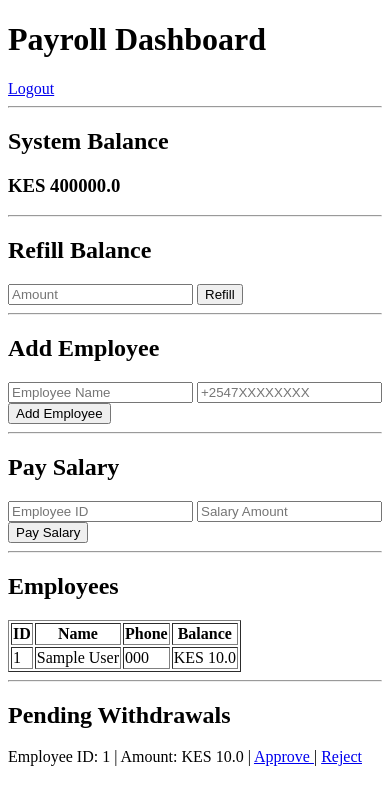
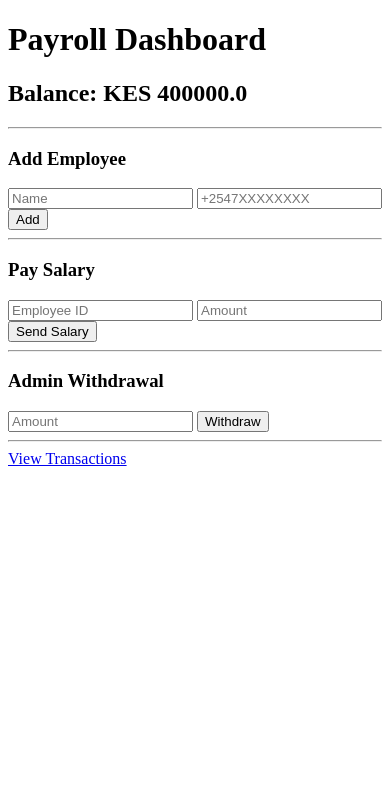
Before and after one commit to brianraymond074-ship-it/payloader, a Flask app: template templates/dashboard.html in a window 390 px wide. Shown: the top 805 px of the page. Run offline with Flask 3, Linux system fonts and the light colour scheme; the template is opened without the code that fills it: values that come from a table or form of the project are taken from there, others are empty; tables that the repository leaves empty hold one stand-in row (values such as "Sample post").

Commit message:
Added payroll dashboard, transaction history and mobile money integration

```diff
--- a/app.py
+++ b/app.py
@@ -1,5 +1,10 @@
-import os
-from flask import Flask, render_template, request, redirect, flash
+from flask import (
+    Flask,
+    render_template,
+    request,
+    redirect,
+    flash
+)
 
 from flask_login import (
     LoginManager,
@@ -19,117 +24,143 @@ from models import (
     db,
     Admin,
     Employee,
-    Transaction,
-    WithdrawalRequest
+    Transaction
 )
-
-from routes.ussd import ussd_bp
 
 from services.mobile_money import (
     send_money
 )
 
-# Initialize Flask and force absolute path for templates folder to prevent Windows errors
-base_dir = os.path.abspath(os.path.dirname(__file__))
-app = Flask(__name__, template_folder=os.path.join(base_dir, 'templates'))
+import os
+
+
+app = Flask(__name__)
 
 app.config.from_object(Config)
 
 db.init_app(app)
 
-app.register_blueprint(ussd_bp)
+login_manager = LoginManager()
 
-login_manager = LoginManager()
 login_manager.init_app(app)
+
 login_manager.login_view = "login"
 
 
 @login_manager.user_loader
 def load_user(user_id):
-    return Admin.query.get(int(user_id))
+
+    return Admin.query.get(
+        int(user_id)
+    )
 
 
 @app.route("/")
 def home():
+
     return redirect("/login")
 
 
-@app.route("/login", methods=["GET", "POST"])
+@app.route(
+    "/login",
+    methods=["GET", "POST"]
+)
 def login():
+
     if request.method == "POST":
-        username = request.form.get("username")
-        password = request.form.get("password")
 
-        admin = Admin.query.filter_by(username=username).first()
+        username = request.form.get(
+            "username"
+        )
 
-        if admin and check_password_hash(admin.password_hash, password):
+        password = request.form.get(
+            "password"
+        )
+
+        admin = Admin.query.filter_by(
+            username=username
+        ).first()
+
+        if admin and check_password_hash(
+            admin.password_hash,
+            password
+        ):
+
             login_user(admin)
-            return redirect("/dashboard")
 
-        flash("Invalid Login")
+            return redirect(
+                "/dashboard"
+            )
 
-    return render_template("login.html")
+        flash(
+            "Invalid Login"
+        )
+
+    return render_template(
+        "login.html"
+    )
 
 
 @app.route("/logout")
+@login_required
 def logout():
+
     logout_user()
-    return redirect("/login")
+
+    return redirect(
+        "/login"
+    )
 
 
 @app.route("/dashboard")
 @login_required
 def dashboard():
+
     admin = Admin.query.first()
+
     employees = Employee.query.all()
-
-    # Matches the exact filtering logic your loop expects
-    requests = WithdrawalRequest.query.filter_by(status="PENDING").all()
 
     return render_template(
         "dashboard.html",
         admin=admin,
-        employees=employees,
-        requests=requests
+        employees=employees
     )
 
 
-@app.route("/add-employee", methods=["POST"])
+@app.route(
+    "/add-employee",
+    methods=["POST"]
+)
 @login_required
 def add_employee():
-    name = request.form.get("name")
-    phone = request.form.get("phone")
 
-    # Creates employee with a base balance of 0
-    employee = Employee(name=name, phone=phone, balance=0.0)
+    name = request.form.get(
+        "name"
+    )
 
-    db.session.add(employee)
+    phone = request.form.get(
+        "phone"
+    )
+
+    employee = Employee(
+        name=name,
+        phone=phone
+    )
+
+    db.session.add(
+        employee
+    )
+
     db.session.commit()
 
-    flash("Employee Added")
-    return redirect("/dashboard")
-
-
-@app.route("/refill", methods=["POST"])
-@login_required
-def refill():
-    amount = float(request.form.get("amount"))
-
-    admin = Admin.query.first()
-    admin.balance += amount
-
-    tx = Transaction(
-        tx_type="REFILL",
-        amount=amount,
-        status="SUCCESS",
-        description="Admin Refill"
+    flash(
+        "Employee Added Successfully"
     )
 
-    db.session.add(tx)
-    db.session.commit()
+    return redirect(
+        "/dashboard"
+    )
 
-    flash("Balance Refilled")
-    return redirect("/dashboard")
 
 @app.route(
     "/pay-salary",
@@ -156,36 +187,43 @@ def pay_salary():
         employee_id
     )
 
-    if amount > admin.balance:
+    if not employee:
 
         flash(
-            "Insufficient System Balance"
+            "Employee Not Found"
         )
 
         return redirect(
             "/dashboard"
         )
 
-    # 1. Trigger the real Africa's Talking payment via your mobile money service
+    if amount > admin.balance:
+
+        flash(
+            "Insufficient Balance"
+        )
+
+        return redirect(
+            "/dashboard"
+        )
+
     success, response = send_money(
         employee.phone,
         amount
     )
 
-    # 2. Only update the database if the Africa's Talking API call succeeded
     if success:
 
         admin.balance -= amount
 
-        # Note: We do not add to employee.balance here because they
-        # received real cash on their mobile phone instead of virtual app credit.
-
         tx = Transaction(
-            employee_id=employee.id,
+            employee_name=employee.name,
+            phone=employee.phone,
             tx_type="SALARY",
             amount=amount,
             status="SUCCESS",
-            description="Salary Payout via Africa's Talking"
+            reference=str(response),
+            description="Salary Payment"
         )
 
         db.session.add(
@@ -195,92 +233,175 @@ def pay_salary():
         db.session.commit()
 
         flash(
-            "Salary Paid via Africa's Talking"
+            "Salary Sent Successfully"
         )
 
     else:
 
-        # If Africa's Talking fails (e.g. invalid phone number, insufficient API funds)
+        tx = Transaction(
+            employee_name=employee.name,
+            phone=employee.phone,
+            tx_type="SALARY",
+            amount=amount,
+            status="FAILED",
+            reference="FAILED",
+            description=str(response)
+        )
+
+        db.session.add(
+            tx
+        )
+
+        db.session.commit()
+
         flash(
-            f"Payment Failed: {str(response)}"
+            f"Payment Failed: {response}"
         )
 
     return redirect(
         "/dashboard"
     )
 
-@app.route("/approve/<int:req_id>")
+
+@app.route(
+    "/admin-withdraw",
+    methods=["POST"]
+)
 @login_required
-def approve(req_id):
-    withdrawal = WithdrawalRequest.query.get(req_id)
+def admin_withdraw():
 
-    if not withdrawal:
-        flash("Request Not Found")
-        return redirect("/dashboard")
+    amount = float(
+        request.form.get(
+            "amount"
+        )
+    )
 
-    employee = Employee.query.get(withdrawal.employee_id)
     admin = Admin.query.first()
 
-    if withdrawal.amount > employee.balance:
-        flash("Employee Balance Too Low")
-        return redirect("/dashboard")
+    if amount > admin.balance:
 
-    if withdrawal.amount > admin.balance:
-        flash("System Balance Too Low")
-        return redirect("/dashboard")
+        flash(
+            "Insufficient Balance"
+        )
 
-    # Send the real money using Africa's Talking
-    success, response = send_money(employee.phone, withdrawal.amount)
+        return redirect(
+            "/dashboard"
+        )
+
+    admin_phone = os.getenv(
+        "ADMIN_PHONE"
+    )
+
+    success, response = send_money(
+        admin_phone,
+        amount
+    )
 
     if success:
-        employee.balance -= withdrawal.amount
-        admin.balance -= withdrawal.amount
-        withdrawal.status = "APPROVED"
+
+        admin.balance -= amount
 
         tx = Transaction(
-            employee_id=employee.id,
-            tx_type="WITHDRAWAL",
-            amount=withdrawal.amount,
+            employee_name="ADMIN",
+            phone=admin_phone,
+            tx_type="ADMIN_WITHDRAWAL",
+            amount=amount,
             status="SUCCESS",
-            description="USSD Withdrawal"
+            reference=str(response),
+            description="Admin Withdrawal"
         )
 
-        db.session.add(tx)
+        db.session.add(
+            tx
+        )
+
         db.session.commit()
-        flash("Withdrawal Approved")
+
+        flash(
+            "Withdrawal Sent Successfully"
+        )
+
     else:
-        flash(str(response))
 
-    return redirect("/dashboard")
+        flash(
+            f"Withdrawal Failed: {response}"
+        )
+
+    return redirect(
+        "/dashboard"
+    )
 
 
-@app.route("/reject/<int:req_id>")
+@app.route("/history")
 @login_required
-def reject(req_id):
-    withdrawal = WithdrawalRequest.query.get(req_id)
+def history():
 
-    if withdrawal:
-        withdrawal.status = "REJECTED"
-        db.session.commit()
+    transactions = Transaction.query.order_by(
+        Transaction.id.desc()
+    ).all()
 
-    flash("Request Rejected")
-    return redirect("/dashboard")
+    return render_template(
+        "history.html",
+        transactions=transactions
+    )
 
 
-# Create database schemas and seed initial admin credentials on boot
+@app.route(
+    "/payment-callback",
+    methods=["POST"]
+)
+def payment_callback():
+
+    data = request.json
+
+    print(
+        "PAYMENT CALLBACK:",
+        data
+    )
+
+    return "OK", 200
+
+
+@app.route("/health")
+def health():
+
+    return {
+        "status": "running"
+    }
+
+
 with app.app_context():
+
     db.create_all()
 
-    admin = Admin.query.filter_by(username="admin").first()
+    admin = Admin.query.filter_by(
+        username="admin"
+    ).first()
+
     if not admin:
+
         admin = Admin(
             username="admin",
-            password_hash=generate_password_hash("admin123"),
-            balance=400000.0
+            password_hash=generate_password_hash(
+                "admin123"
+            ),
+            phone=os.getenv(
+                "ADMIN_PHONE"
+            ),
+            balance=400000
         )
-        db.session.add(admin)
+
+        db.session.add(
+            admin
+        )
+
         db.session.commit()
 
 
 if __name__ == "__main__":
-    app.run(host="0.0.0.0", port=5000, debug=True)
+
+    app.run(
+        host="0.0.0.0",
+        port=5000,
+        debug=True
+    )
--- a/templates/dashboard.html
+++ b/templates/dashboard.html
@@ -1,147 +1,72 @@
 <!DOCTYPE html>
 <html>
 <head>
-    <title>Payroll Dashboard</title>
+    <title>Dashboard</title>
 </head>
 <body>
 
 <h1>Payroll Dashboard</h1>
 
-<a href="/logout">Logout</a>
+<h2>
+Balance:
+KES {{ admin.balance }}
+</h2>
 
 <hr>
 
-<h2>System Balance</h2>
+<h3>Add Employee</h3>
 
-<h3>KES {{ admin.balance }}</h3>
+<form action="/add-employee" method="POST">
 
-<hr>
+<input name="name" placeholder="Name">
 
-<h2>Refill Balance</h2>
+<input name="phone" placeholder="+2547XXXXXXXX">
 
-<form action="/refill" method="POST">
-
-    <input
-        type="number"
-        step="0.01"
-        name="amount"
-        placeholder="Amount"
-        required>
-
-    <button type="submit">
-        Refill
-    </button>
+<button>Add</button>
 
 </form>
 
 <hr>
 
-<h2>Add Employee</h2>
+<h3>Pay Salary</h3>
 
-<form action="/add-employee" method="POST">
+<form action="/pay-salary" method="POST">
 
-    <input
-        name="name"
-        placeholder="Employee Name"
-        required>
+<input
+name="employee_id"
+placeholder="Employee ID">
 
-    <input
-        name="phone"
-        placeholder="+2547XXXXXXXX"
-        required>
+<input
+name="amount"
+placeholder="Amount">
 
-    <button type="submit">
-        Add Employee
-    </button>
+<button>
+Send Salary
+</button>
 
 </form>
 
 <hr>
 
-<h2>Pay Salary</h2>
+<h3>Admin Withdrawal</h3>
 
-<form action="/pay-salary" method="POST">
+<form action="/admin-withdraw" method="POST">
 
-    <input
-        name="employee_id"
-        placeholder="Employee ID"
-        required>
+<input
+name="amount"
+placeholder="Amount">
 
-    <input
-        type="number"
-        step="0.01"
-        name="amount"
-        placeholder="Salary Amount"
-        required>
-
-    <button type="submit">
-        Pay Salary
-    </button>
+<button>
+Withdraw
+</button>
 
 </form>
 
 <hr>
 
-<h2>Employees</h2>
-
-<table border="1">
-
-<tr>
-    <th>ID</th>
-    <th>Name</th>
-    <th>Phone</th>
-    <th>Balance</th>
-</tr>
-
-{% for employee in employees %}
-
-<tr>
-
-    <td>{{ employee.id }}</td>
-
-    <td>{{ employee.name }}</td>
-
-    <td>{{ employee.phone }}</td>
-
-    <td>KES {{ employee.balance }}</td>
-
-</tr>
-
-{% endfor %}
-
-</table>
-
-<hr>
-
-<h2>Pending Withdrawals</h2>
-
-{% for req in requests %}
-
-<p>
-
-Employee ID:
-{{ req.employee_id }}
-
-|
-
-Amount:
-KES {{ req.amount }}
-
-|
-
-<a href="/approve/{{ req.id }}">
-Approve
+<a href="/history">
+View Transactions
 </a>
-
-|
-
-<a href="/reject/{{ req.id }}">
-Reject
-</a>
-
-</p>
-
-{% endfor %}
 
 </body>
 </html>
```
Also changed, not shown: config.py (+3 -12 lines), models.py (+21 -50 lines), routes/ussd.py (deleted, +0 -7 lines), services/mobile_money.py (+11 -2 lines), templates/history.html (added, +41 -0 lines), routes/__init__.py (deleted).
